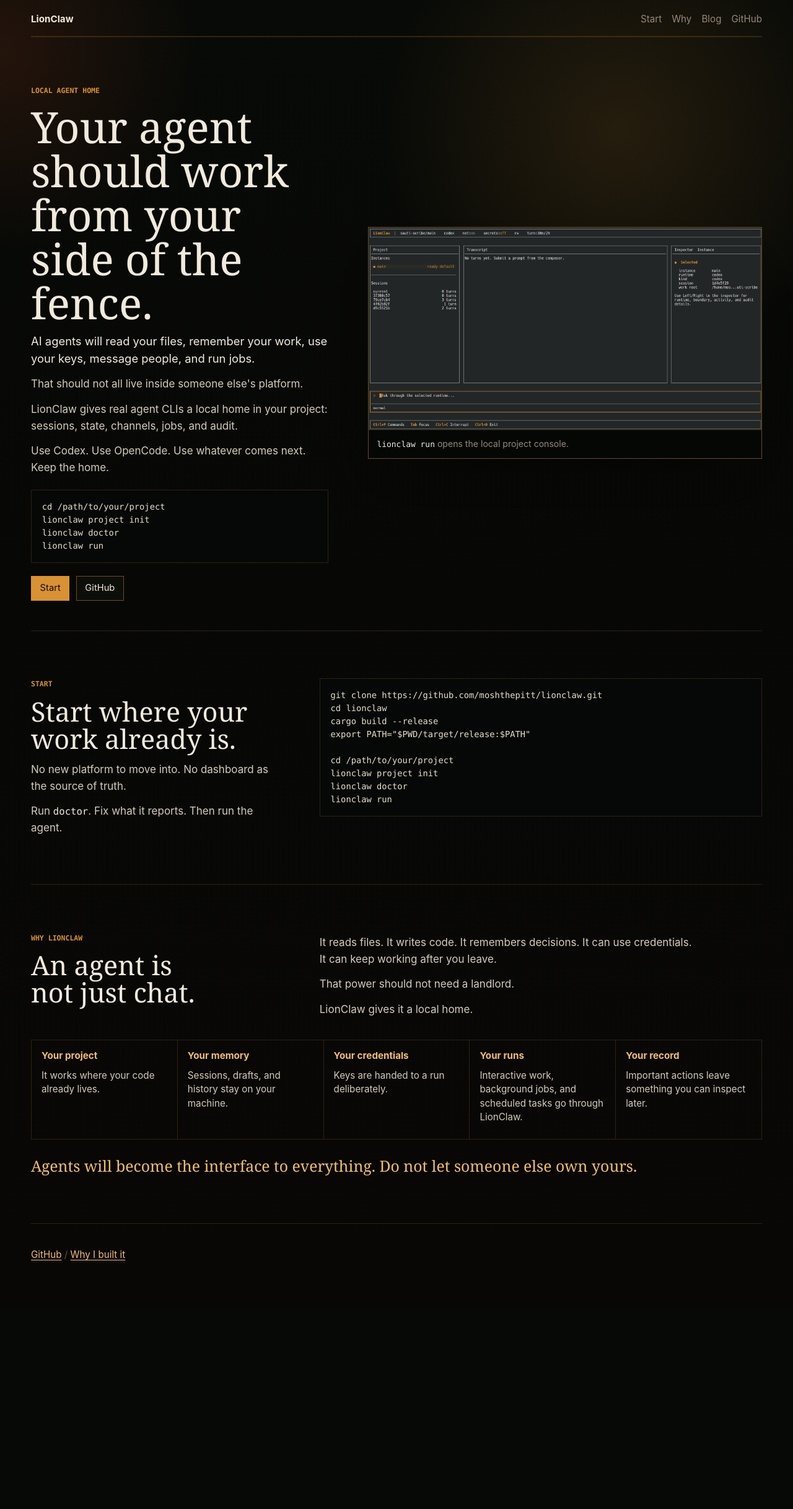
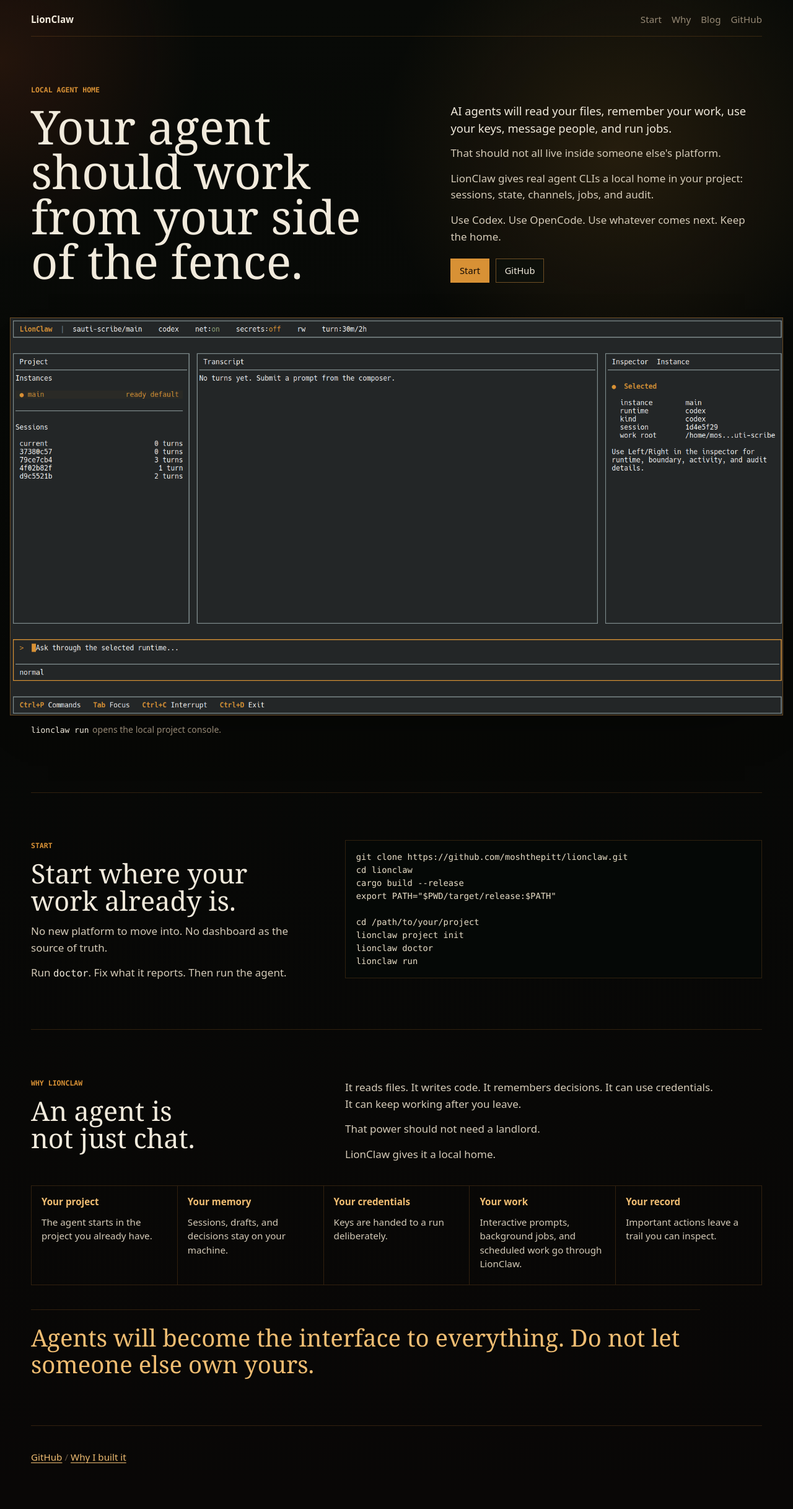
Before and after one commit to moshthepitt/lionclaw, a Python web app: template site/templates/index.html in a window 1280 px wide. Shown: the whole page at 62% size. Before the commit the page ends 2033 px from the top, so only its background shows below. Run offline with Jinja, Linux system fonts and the light colour scheme; the template is opened without the code that fills it, so the values that code supplies are empty.

Commit message:
Polish site hero and blog post

```diff
--- a/site/static/styles.css
+++ b/site/static/styles.css
@@ -14,8 +14,8 @@
   --panel: rgba(10, 14, 10, 0.88);
   --panel-2: rgba(15, 19, 14, 0.92);
   --mono: ui-monospace, SFMono-Regular, Menlo, Monaco, Consolas, "Liberation Mono", "Courier New", monospace;
-  --sans: Inter, ui-sans-serif, system-ui, -apple-system, BlinkMacSystemFont, "Segoe UI", sans-serif;
-  --serif: Georgia, "Times New Roman", serif;
+  --sans: ui-sans-serif, system-ui, -apple-system, BlinkMacSystemFont, "Segoe UI", sans-serif;
+  --serif: Charter, "Bitstream Charter", "Iowan Old Style", Georgia, "Times New Roman", serif;
 }
 
 * {
@@ -121,12 +121,22 @@
 }
 
 .hero {
+  display: block;
+  min-height: auto;
+  padding: clamp(3.1rem, 6vw, 5.2rem) 0 clamp(3.4rem, 7vw, 6rem);
+  border-top: 0;
+}
+
+.hero-intro {
   display: grid;
-  grid-template-columns: minmax(0, 0.86fr) minmax(460px, 1.14fr);
-  gap: clamp(2rem, 5vw, 4.5rem);
-  align-items: center;
-  min-height: calc(100vh - 5.2rem);
-  padding: clamp(2.2rem, 6vw, 5.2rem) 0 3rem;
+  grid-template-columns: minmax(0, 0.98fr) minmax(22rem, 0.82fr);
+  grid-template-areas: "title copy";
+  gap: clamp(2rem, 6vw, 5rem);
+  align-items: end;
+}
+
+.hero-title {
+  grid-area: title;
 }
 
 .eyebrow {
@@ -161,8 +171,14 @@
 }
 
 h1 {
-  max-width: 14.4ch;
+  max-width: 13.2ch;
   font-size: 4.35rem;
+}
+
+.hero h1 {
+  max-width: 13.4ch;
+  font-size: clamp(3.35rem, 5.9vw, 5.35rem);
+  line-height: 0.96;
 }
 
 h2 {
@@ -179,6 +195,17 @@
   color: var(--ink);
   font-size: 1.15rem;
   line-height: 1.5;
+}
+
+.hero-copy p:first-child {
+  margin-top: 0;
+}
+
+.hero-copy {
+  grid-area: copy;
+  align-self: end;
+  max-width: 35rem;
+  padding-bottom: 0.1rem;
 }
 
 .command {
@@ -250,29 +277,58 @@
 }
 
 .console {
-  overflow: hidden;
+  position: relative;
+  left: 50%;
+  width: min(1360px, calc(100vw - 2rem));
+  max-width: none;
+  margin-top: clamp(2rem, 4.5vw, 3.4rem);
+  margin-right: 0;
+  margin-left: 0;
+  padding: 0;
+  transform: translateX(-50%);
+  overflow: visible;
+  background: transparent;
+}
+
+.console-shot {
+  display: block;
+  width: 100%;
+  margin: 0 auto;
   border: 1px solid var(--line-strong);
   background: #050705;
+  color: inherit;
+  text-decoration: none;
   box-shadow: 0 34px 90px -62px #000;
 }
 
+.console-shot:hover img {
+  filter: brightness(1.06);
+}
+
 .console figcaption {
-  padding: 0.7rem 0.85rem;
-  border-top: 1px solid var(--line);
+  display: flex;
+  flex-wrap: wrap;
+  gap: 0.35rem;
+  width: min(1180px, 100%);
+  margin: 0.7rem auto 0;
   color: var(--muted);
   font-family: var(--sans);
   font-size: 0.88rem;
 }
 
+.console figcaption span {
+  color: var(--ink);
+}
+
 section {
-  padding: clamp(3rem, 6vw, 4.8rem) 0;
+  padding: clamp(3.2rem, 6vw, 5rem) 0;
   border-top: 1px solid var(--line);
 }
 
 .split {
   display: grid;
-  grid-template-columns: minmax(0, 0.72fr) minmax(0, 1.28fr);
-  gap: clamp(1.6rem, 5vw, 4rem);
+  grid-template-columns: minmax(0, 0.78fr) minmax(0, 1.22fr);
+  gap: clamp(2rem, 6vw, 5rem);
   align-items: start;
 }
 
@@ -286,8 +342,8 @@
 
 .point-head {
   display: grid;
-  grid-template-columns: minmax(0, 0.72fr) minmax(0, 1.28fr);
-  gap: clamp(1.6rem, 5vw, 4rem);
+  grid-template-columns: minmax(0, 0.78fr) minmax(0, 1.22fr);
+  gap: clamp(2rem, 6vw, 5rem);
   align-items: start;
 }
 
@@ -306,7 +362,7 @@
 .claim-grid {
   display: grid;
   grid-template-columns: repeat(5, minmax(0, 1fr));
-  margin-top: 2.2rem;
+  margin-top: 2.3rem;
   border-top: 1px solid var(--line);
   border-left: 1px solid var(--line);
 }
@@ -335,12 +391,14 @@
 }
 
 .point-close {
-  max-width: none;
-  margin-top: 1.7rem;
+  max-width: 1080px;
+  margin-top: 2.4rem;
+  padding-top: 1.45rem;
+  border-top: 1px solid var(--line);
   color: var(--gold-2);
   font-family: var(--serif);
-  font-size: 1.55rem;
-  line-height: 1.25;
+  font-size: clamp(1.8rem, 3vw, 3rem);
+  line-height: 1.12;
 }
 
 .site-footer {
--- a/site/templates/index.html
+++ b/site/templates/index.html
@@ -2,9 +2,12 @@
 
 {% block content %}
 <section class="hero" aria-labelledby="hero-heading">
-  <div class="hero-copy">
+  <div class="hero-intro">
+    <div class="hero-title">
       <p class="eyebrow">Local agent home</p>
       <h1 id="hero-heading">Your agent should work from your side of the fence.</h1>
+    </div>
+    <div class="hero-copy">
       <p class="lede">
         AI agents will read your files, remember your work, use your keys,
         message people, and run jobs.
@@ -19,24 +22,32 @@
       <p>
         Use Codex. Use OpenCode. Use whatever comes next. Keep the home.
       </p>
-    <pre class="command"><code>cd /path/to/your/project
-lionclaw project init
-lionclaw doctor
-lionclaw run</code></pre>
       <div class="actions" aria-label="Primary links">
         <a class="button primary" href="#start">Start</a>
         <a class="button" href="https://github.com/moshthepitt/lionclaw" rel="noopener noreferrer">GitHub</a>
       </div>
     </div>
+  </div>
 
-  <figure class="console">
+  <figure class="console" aria-label="LionClaw run console">
+    <a
+      class="console-shot"
+      href="/assets/lionclaw-run-console.png"
+      target="_blank"
+      rel="noopener noreferrer"
+      aria-label="Open full size LionClaw run console screenshot"
+    >
       <img
         src="/assets/lionclaw-run-console.png"
         alt="LionClaw run console showing project sessions, transcript, inspector, composer, and command help"
         width="1890"
         height="971"
       >
-    <figcaption><code>lionclaw run</code> opens the local project console.</figcaption>
+    </a>
+    <figcaption>
+      <span><code>lionclaw run</code></span>
+      opens the local project console.
+    </figcaption>
   </figure>
 </section>
 
@@ -85,23 +96,23 @@
   <div class="claim-grid">
     <article>
       <h3>Your project</h3>
-      <p>It works where your code already lives.</p>
+      <p>The agent starts in the project you already have.</p>
     </article>
     <article>
       <h3>Your memory</h3>
-      <p>Sessions, drafts, and history stay on your machine.</p>
+      <p>Sessions, drafts, and decisions stay on your machine.</p>
     </article>
     <article>
       <h3>Your credentials</h3>
       <p>Keys are handed to a run deliberately.</p>
     </article>
     <article>
-      <h3>Your runs</h3>
-      <p>Interactive work, background jobs, and scheduled tasks go through LionClaw.</p>
+      <h3>Your work</h3>
+      <p>Interactive prompts, background jobs, and scheduled work go through LionClaw.</p>
     </article>
     <article>
       <h3>Your record</h3>
-      <p>Important actions leave something you can inspect later.</p>
+      <p>Important actions leave a trail you can inspect.</p>
     </article>
   </div>
 
```
Also changed, not shown: other parts of site/static/styles.css (+43 -4 lines), site/content/blog/hello-world.md (+1 -3 lines), site/static/assets/operator-console-placeholder.svg (deleted). Lines whose indentation alone changed are shown as unchanged.
